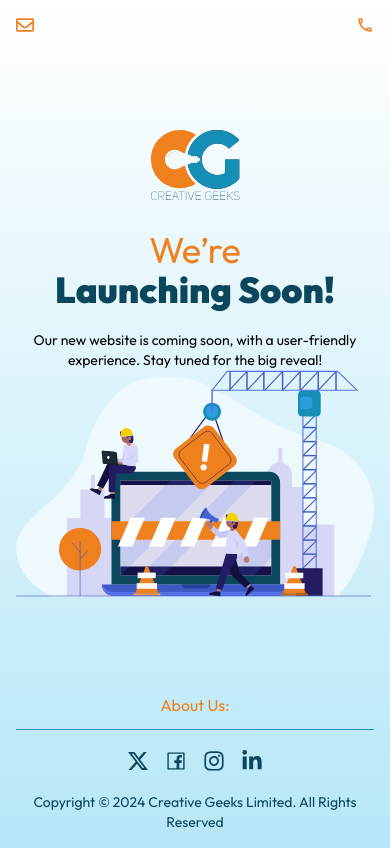
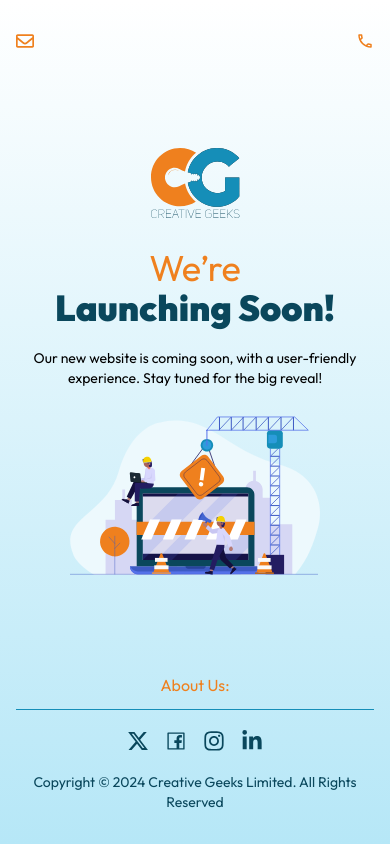
Before and after one commit to gathumartins/geeks, a Next.js app: page / in a window 390 px wide. Built offline with nearby package versions, Linux system fonts and the light colour scheme.

Commit message:
fixing the coming soon page responsiveness

```diff
--- a/src/app/page.tsx
+++ b/src/app/page.tsx
@@ -19,16 +19,16 @@ export default function Home() {
         <Link href="tel:+254 728 429 252" className="flex group flex-row gap-2 place-items-center text-[#EF801E] hover:text-[#EF801E]"><MdOutlineLocalPhone className="h-[18px] w-[18px]"/>
 <span className="text-[#0A475C] group-hover:text-[#EF801E] text-base hidden sm:inline-block font-normal">+254 728 429 252</span></Link>
       </header>
-      <main className="my-[80px]">
-        <section className="flex flex-col sm:flex-row justify-between">
+      <main className="my-[50px] sm:my-[80px]">
+        <section className="flex flex-col sm:flex-row justify-between gap-7">
           <div className="text-center sm:text-left flex justify-start flex-col sm:justify-center">
           <div><Image src="/imgs/logo2.svg" alt="Creative Geeks logo" width={89} height={70} className="inline-block"/></div>
           <h2 className="text-[#EF801E] font-normal text-4xl mt-[30px]">We’re</h2>
           <h1 className="text-[#0A475C] font-black text-4xl">Launching Soon!</h1>
-          <p className="text-black max-w-[420px] text-sm font-normal mt-[20px]">Our new website is coming soon, with a user-friendly experience. Stay tuned for the big reveal!</p>
+          <p className="text-black max-w-[420px] mx-auto sm:mx-0 text-sm font-normal mt-[20px]">Our new website is coming soon, with a user-friendly experience. Stay tuned for the big reveal!</p>
           </div>
         <div className="flex justify-center sm:justify-end">
-          <Image src="/imgs/coming.svg" alt="creative geeks coming soon iamge" width={657} height={416} className="inline-block" />
+          <Image src="/imgs/coming.svg" alt="creative geeks coming soon iamge" width={657} height={416} className="inline-block w-[70%] sm:w-[100%]" />
         </div>
         </section>
       </main>
```
